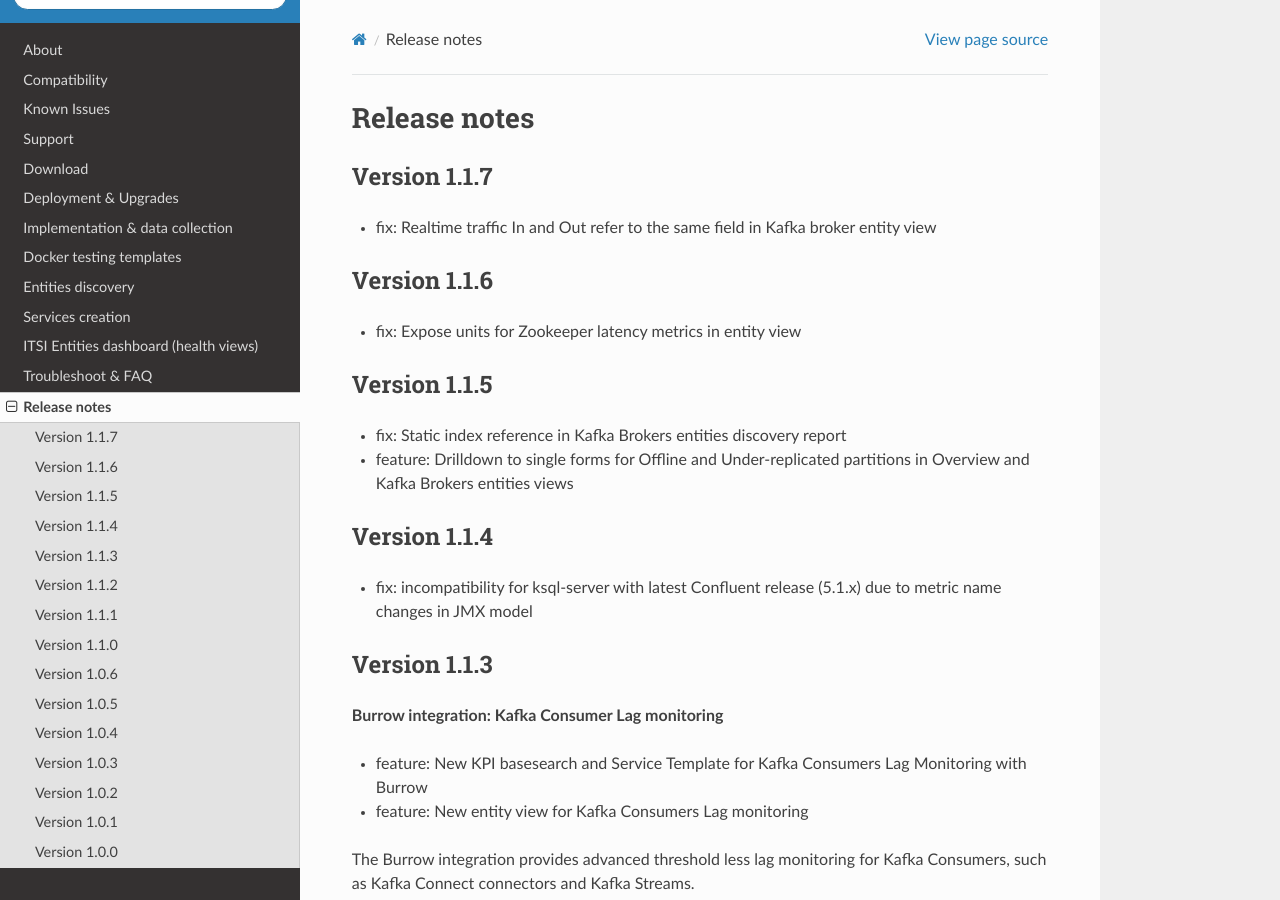
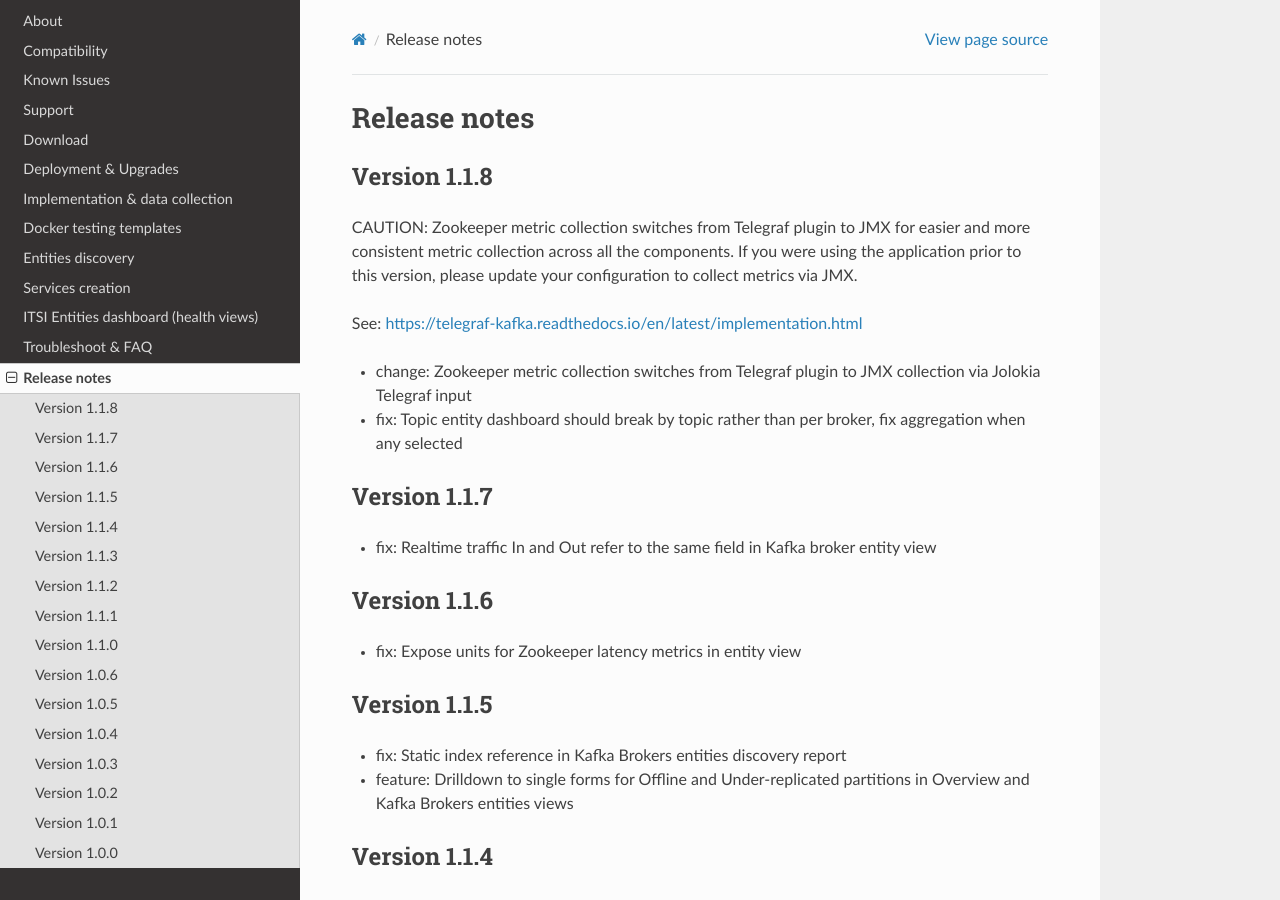
Before and after one commit to guilhemmarchand/DA-ITSI-TELEGRAF-KAFKA, a Sphinx documentation site: the page built from docs/releasenotes.rst, in a window 1280 px wide and 900 px high. Built offline with Sphinx 7.4.7 and the Read the Docs theme 2.0.0, drawn with Linux system fonts in a browser that asks for light colours.

Commit message:
Docs update

```diff
--- a/docs/releasenotes.rst
+++ b/docs/releasenotes.rst
@@ -1,5 +1,16 @@
 Release notes
 #############
+
+Version 1.1.8
+=============
+
+CAUTION: Zookeeper metric collection switches from Telegraf plugin to JMX for easier and more consistent metric collection across all the components.
+If you were using the application prior to this version, please update your configuration to collect metrics via JMX.
+
+See: https://telegraf-kafka.readthedocs.io/en/latest/implementation.html
+
+- change: Zookeeper metric collection switches from Telegraf plugin to JMX collection via Jolokia Telegraf input
+- fix: Topic entity dashboard should break by topic rather than per broker, fix aggregation when any selected
 
 Version 1.1.7
 =============
```
